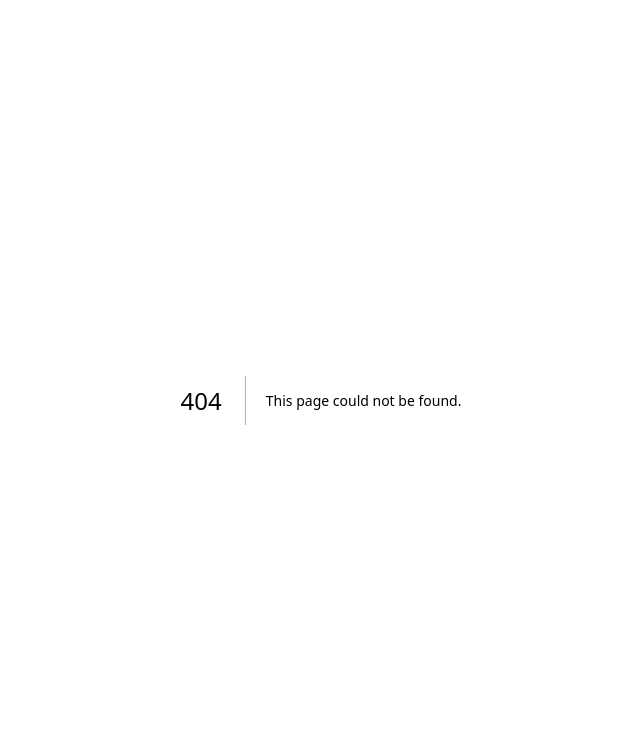
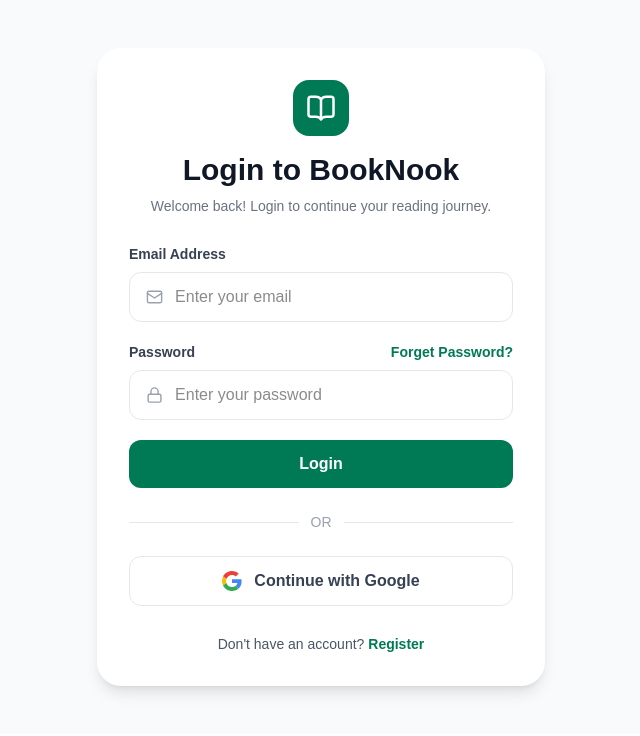
Before and after one commit to tanjinabd07/booknook-frontend, a Next.js app: page /login in a window 1280 px wide. Before the commit this address had no page. Shown: the top 736 px of the page, without its empty margins (319-959 px from the left). Built offline with nearby package versions, Linux system fonts and the light colour scheme.

Commit message:
Add Login page with Google login

```diff
--- /dev/null
+++ b/src/app/login/page.js
@@ -0,0 +1,229 @@
+"use client";
+
+import { useState } from "react";
+import Link from "next/link";
+import { useRouter } from "next/navigation";
+import { signIn } from "@/lib/auth-client";
+import toast from "react-hot-toast";
+import { BookOpen, Mail, Lock, Loader2 } from "lucide-react";
+
+// ?redirect=/some-page theke ferot jaoar path ber kore (shudhu nijer site-er path)
+const getRedirectPath = () => {
+  const redirect = new URLSearchParams(window.location.search).get("redirect");
+
+  if (redirect && redirect.startsWith("/") && !redirect.startsWith("//")) {
+    return redirect;
+  }
+
+  return "/";
+};
+
+export default function LoginPage() {
+  const router = useRouter();
+
+  const [email, setEmail] = useState("");
+  const [password, setPassword] = useState("");
+  const [loading, setLoading] = useState(false);
+  const [googleLoading, setGoogleLoading] = useState(false);
+
+  const handleLogin = async (e) => {
+    e.preventDefault();
+
+    if (!email || !password) {
+      toast.error("Please enter email and password");
+      return;
+    }
+
+    setLoading(true);
+
+    try {
+      // Better Auth Login
+      const { error } = await signIn.email({
+        email,
+        password,
+      });
+
+      if (error) {
+        toast.error(error.message || "Login failed");
+        return;
+      }
+
+      // Generate JWT from Backend
+      const tokenResponse = await fetch(
+        "http://localhost:5000/api/auth/token",
+        {
+          method: "POST",
+          credentials: "include",
+        },
+      );
+
+      const tokenData = await tokenResponse.json();
+
+      if (!tokenResponse.ok || !tokenData.token) {
+        throw new Error(tokenData.message || "JWT generation failed");
+      }
+
+      // Store JWT in sessionStorage
+      sessionStorage.setItem("booknook-token", tokenData.token);
+
+      toast.success("Login successful!");
+
+      router.push(getRedirectPath());
+      router.refresh();
+    } catch (error) {
+      toast.error(error.message || "Something went wrong!");
+    } finally {
+      setLoading(false);
+    }
+  };
+
+  const handleGoogleLogin = async () => {
+    setGoogleLoading(true);
+
+    try {
+      const { error } = await signIn.social({
+        provider: "google",
+        callbackURL: getRedirectPath(),
+      });
+
+      if (error) {
+        toast.error(error.message || "Google login failed");
+        setGoogleLoading(false);
+      }
+    } catch {
+      toast.error("Google login failed");
+      setGoogleLoading(false);
+    }
+  };
+
+  // Forget password implement korte bola hoyni, tai shudhu message dekhai
+  const handleForgotPassword = () => {
+    toast("Password reset is not available yet.", { icon: "ℹ️" });
+  };
+
+  return (
+    <main className="flex min-h-[80vh] items-center justify-center bg-gray-50 px-5 py-12">
+      <div className="w-full max-w-md rounded-3xl bg-white p-8 shadow-lg">
+        <div className="mb-7 text-center">
+          <div className="mx-auto mb-4 flex h-14 w-14 items-center justify-center rounded-2xl bg-emerald-700 text-white">
+            <BookOpen size={30} />
+          </div>
+
+          <h1 className="text-3xl font-bold text-gray-900">
+            Login to BookNook
+          </h1>
+
+          <p className="mt-2 text-sm text-gray-500">
+            Welcome back! Login to continue your reading journey.
+          </p>
+        </div>
+
+        <form onSubmit={handleLogin} className="space-y-5">
+          <div>
+            <label className="mb-2 block text-sm font-semibold text-gray-700">
+              Email Address
+            </label>
+
+            <div className="flex items-center rounded-xl border border-gray-200 px-4 focus-within:border-emerald-600">
+              <Mail size={18} className="text-gray-400" />
+
+              <input
+                type="email"
+                value={email}
+                onChange={(e) => setEmail(e.target.value)}
+                placeholder="Enter your email"
+                className="w-full bg-transparent px-3 py-3 outline-none"
+                required
+              />
+            </div>
+          </div>
+
+          <div>
+            <div className="mb-2 flex items-center justify-between">
+              <label className="block text-sm font-semibold text-gray-700">
+                Password
+              </label>
+
+              <button
+                type="button"
+                onClick={handleForgotPassword}
+                className="text-sm font-semibold text-emerald-700 hover:underline"
+              >
+                Forget Password?
+              </button>
+            </div>
+
+            <div className="flex items-center rounded-xl border border-gray-200 px-4 focus-within:border-emerald-600">
+              <Lock size={18} className="text-gray-400" />
+
+              <input
+                type="password"
+                value={password}
+                onChange={(e) => setPassword(e.target.value)}
+                placeholder="Enter your password"
+                className="w-full bg-transparent px-3 py-3 outline-none"
+                required
+              />
+            </div>
+          </div>
+
+          <button
+            type="submit"
+            disabled={loading}
+            className="flex w-full items-center justify-center gap-2 rounded-xl bg-emerald-700 py-3 font-semibold text-white transition hover:bg-emerald-800 disabled:opacity-60"
+          >
+            {loading && <Loader2 size={18} className="animate-spin" />}
+            {loading ? "Logging in..." : "Login"}
+          </button>
+        </form>
+
+        <div className="my-6 flex items-center gap-3">
+          <div className="h-px flex-1 bg-gray-200" />
+          <span className="text-sm text-gray-400">OR</span>
+          <div className="h-px flex-1 bg-gray-200" />
+        </div>
+
+        <button
+          type="button"
+          onClick={handleGoogleLogin}
+          disabled={googleLoading}
+          className="flex w-full items-center justify-center gap-3 rounded-xl border border-gray-200 py-3 font-semibold text-gray-700 transition hover:bg-gray-50 disabled:opacity-60"
+        >
+          {googleLoading ? (
+            <Loader2 size={18} className="animate-spin" />
+          ) : (
+            <svg viewBox="0 0 48 48" className="h-5 w-5" aria-hidden="true">
+              <path
+                fill="#EA4335"
+                d="M24 9.5c3.54 0 6.71 1.22 9.21 3.6l6.85-6.85C35.9 2.38 30.47 0 24 0 14.62 0 6.51 5.38 2.56 13.22l7.98 6.19C12.43 13.72 17.74 9.5 24 9.5z"
+              />
+              <path
+                fill="#4285F4"
+                d="M46.98 24.55c0-1.57-.15-3.09-.38-4.55H24v9.02h12.94c-.58 2.96-2.26 5.48-4.78 7.18l7.73 6c4.51-4.18 7.09-10.36 7.09-17.65z"
+              />
+              <path
+                fill="#FBBC05"
+                d="M10.53 28.59c-.48-1.45-.76-2.99-.76-4.59s.27-3.14.76-4.59l-7.98-6.19C.92 16.46 0 20.12 0 24c0 3.88.92 7.54 2.56 10.78l7.97-6.19z"
+              />
+              <path
+                fill="#34A853"
+                d="M24 48c6.48 0 11.93-2.13 15.89-5.81l-7.73-6c-2.15 1.45-4.92 2.3-8.16 2.3-6.26 0-11.57-4.22-13.47-9.91l-7.98 6.19C6.51 42.62 14.62 48 24 48z"
+              />
+            </svg>
+          )}
+          Continue with Google
+        </button>
+
+        <p className="mt-7 text-center text-sm text-gray-600">
+          Don&apos;t have an account?{" "}
+          <Link
+            href="/register"
+            className="font-semibold text-emerald-700 hover:underline"
+          >
+            Register
+          </Link>
+        </p>
+      </div>
+    </main>
+  );
+}
```
